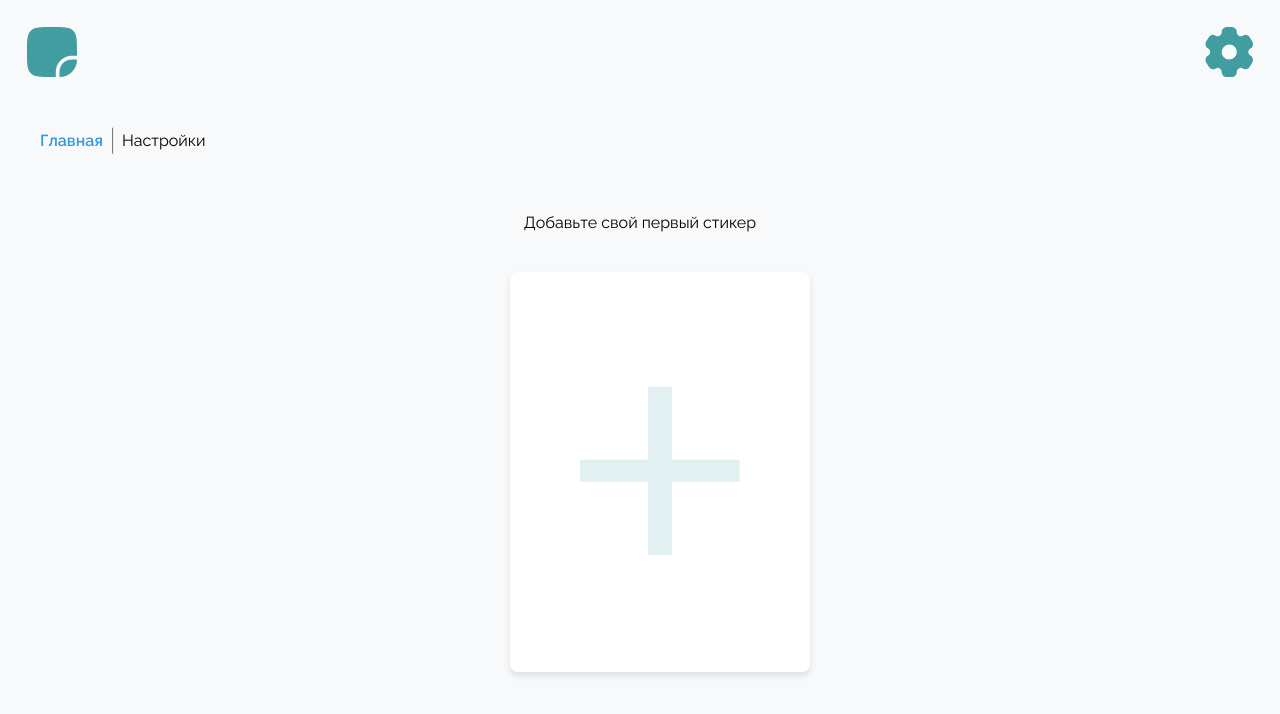
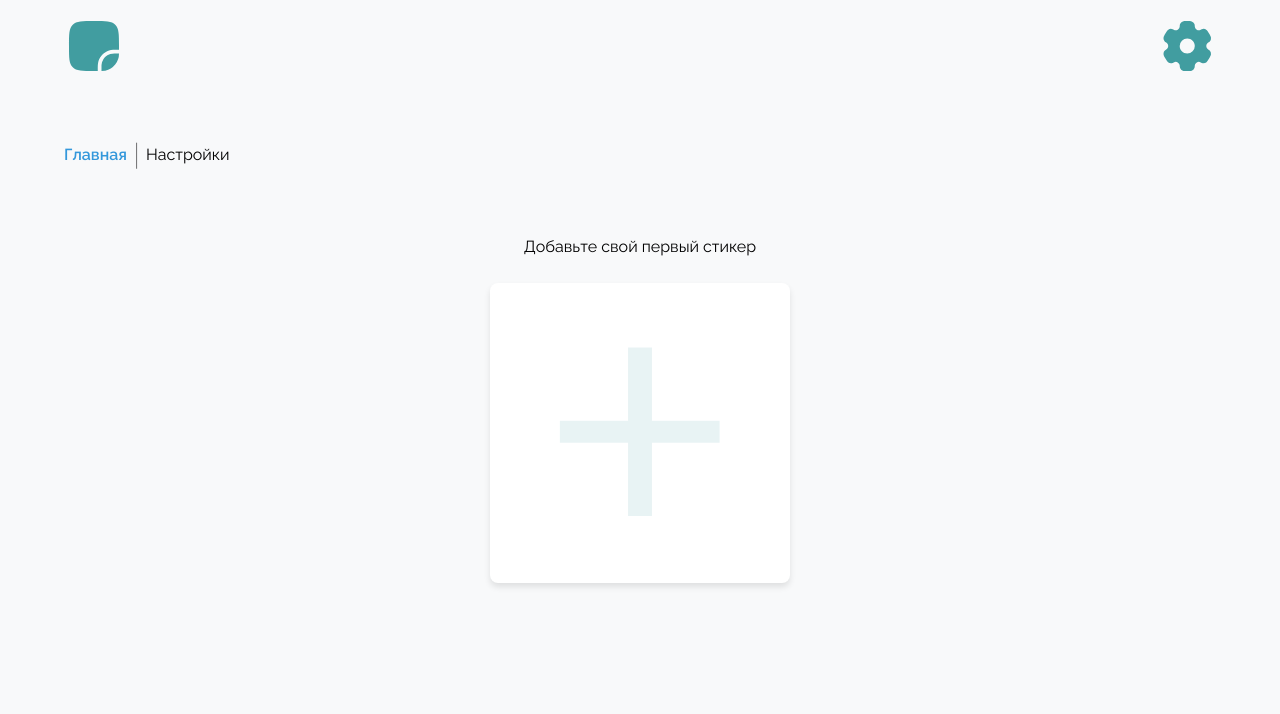
Before and after one commit to snork-maiden/stickers-desk, a Nuxt app: page /settings in a window 1280 px wide. Shown: the top 714 px of the page. Built offline with nearby package versions, Linux system fonts and the light colour scheme.

Commit message:
style fixes

```diff
--- a/app.vue
+++ b/app.vue
@@ -1,6 +1,17 @@
 <template>
-  <Header />
-  <NuxtLayout>
-    <NuxtPage />
-  </NuxtLayout>
+  <div class="main-wrapper">
+    <Header />
+    <NuxtLayout>
+      <NuxtPage />
+    </NuxtLayout>
+  </div>
 </template>
+<style scoped lang="scss">
+.main-wrapper {
+  width: Min(90vw, 1300px);
+  margin: 0 auto;
+  min-height: 100vh;
+  display: grid;
+  grid-template-rows: auto 1fr;
+}
+</style>
--- a/assets/styles/main.scss
+++ b/assets/styles/main.scss
@@ -12,12 +12,17 @@ body {
   font-style: normal;
   font-size: 16px;
   background-color: #f8f9fa;
-  min-height: 100vh;
   margin: 0;
   display: flex;
   flex-direction: column;
   -webkit-font-smoothing: antialiased;
   -moz-osx-font-smoothing: grayscale;
+  line-height: 1.6;
+}
+
+ul {
+  padding: 0;
+  margin: 0;
 }
 
 button,
@@ -48,7 +53,6 @@ button {
   flex-direction: column;
   align-items: center;
   justify-content: center;
-  word-break: break-all;
 }
 
 .link {
@@ -62,10 +66,18 @@ button {
 }
 
 .button {
-  padding: 0.1em;
-  transition: transform 0.3s;
-  :hover,
+  transition: transform 0.3s ease;
+  &:hover,
   :active {
     transform: scale(1.05);
   }
+
+  &:disabled {
+    filter: saturate(0);
+    cursor: default;
+    &:hover,
+    &:active {
+      transform: none;
+    }
+  }
 }
--- a/components/AddButton.vue
+++ b/components/AddButton.vue
@@ -31,12 +31,18 @@ function addCard(text: string) {
   background: none;
   border: none;
   cursor: pointer;
-  font-size: min(40vw, 25rem);
+  font-size: 400px;
   transform: scale(1.3);
   padding: 0;
   line-height: 1;
   font-weight: 300;
-  color: rgba(65, 157, 160, 0.15);
+  color: rgba(65, 157, 160, 0.12);
+  transition: transform 0.6s;
+
+  &:hover {
+    transform: scale(1.5);
+
+  }
 }
 
 .card-textarea {
--- a/components/EditingCard.vue
+++ b/components/EditingCard.vue
@@ -48,6 +48,7 @@ onMounted(() => {
 
 .button-group {
   display: flex;
+  width: 100%;
   justify-content: space-around;
 }
 </style>
--- a/components/Header.vue
+++ b/components/Header.vue
@@ -12,7 +12,7 @@
   display: flex;
   justify-content: space-between;
   align-items: center;
-  padding: 20px;
+  padding: 1em 0;
   background-color: #f8f9fa;
 }
 </style>
--- a/components/SettingsCard.vue
+++ b/components/SettingsCard.vue
@@ -1,8 +1,12 @@
 <template>
   <li class="card">
     <div v-if="!isEditing" class="wrapper">
-      <button @click="isEditing = true"><IconEdit /></button>
-      <button @click="store.deleteSticker(id)"><IconCancel/></button>
+      <div class="buttons">
+        <button @click="isEditing = true" class="button"><IconEdit /></button>
+        <button @click="store.deleteSticker(id)" class="button">
+          <IconDelete />
+        </button>
+      </div>
       <p class="text">
         {{ text }}
       </p>
@@ -32,25 +36,19 @@ function editCard(newText: string) {
 </script>
 
 <style scoped lang="scss">
-.cards {
+.wrapper {
+  word-break: break-all;
   display: grid;
-  place-items: center;
+  grid-template-rows: auto 1fr;
+  height: 100%;
+  width: 100%;
+}
+.text {
+  margin: auto;
 }
 
-.cards-list {
+.buttons {
   display: flex;
-  flex-wrap: wrap;
-  gap: 2em;
-  padding: 0;
-  justify-content: center;
-}
-
-.wrapper {
-  overflow-y: auto;
-  word-break: break-all;
-}
-
-.card {
-  height: 300px;
+  justify-content: space-between;
 }
 </style>
--- /dev/null
+++ b/components/SettingsCards.vue
@@ -0,0 +1,29 @@
+<template>
+  <ul class="cards-list">
+    <AddButton />
+    <SettingsCard
+      v-for="card of store.getStickers"
+      :key="card.id"
+      :id="card.id"
+    />
+  </ul>
+</template>
+
+<script setup lang="ts">
+const store = useStickerStore();
+</script>
+
+<style scoped lang="scss">
+.cards-list {
+  list-style: none;
+  display: flex;
+  flex-wrap: wrap;
+  align-items: center;
+  justify-content: center;
+  gap: 2em;
+
+  li {
+    height: 300px;
+  }
+}
+</style>
--- /dev/null
+++ b/components/icons/IconDelete.vue
@@ -0,0 +1,14 @@
+<template>
+  <!--Uploaded to: SVG Repo, www.svgrepo.com, Generator: SVG Repo Mixer Tools-->
+  <svg
+    xmlns="http://www.w3.org/2000/svg"
+    width="30"
+    height="30"
+    viewBox="0 0 24 24"
+  >
+    <path
+      d="M6 19c0 1.1.9 2 2 2h8a2 2 0 0 0 2-2V7H6v12zM19 4h-3.5l-1-1h-5l-1 1H5v2h14V4z"
+      fill="#419DA0"
+    />
+  </svg>
+</template>
--- a/pages/index.vue
+++ b/pages/index.vue
@@ -17,11 +17,9 @@ const { isStickers } = storeToRefs(useStickerStore());
 
 <style scoped lang="scss">
 .container {
+  margin-top: clamp(1.5em, 7vw, 4em);
   display: flex;
   justify-content: center;
   align-items: center;
-  height: 80vh;
-  max-width: 90vw;
-  margin: 0 auto;
 }
 </style>
--- a/pages/settings.vue
+++ b/pages/settings.vue
@@ -1,18 +1,11 @@
 <template>
-  <main class="main">
+  <main class="container">
     <Breadcrumb />
     <section class="cards">
       <p v-if="!store.isStickers" class="no-cards-warning">
         Добавьте свой первый стикер
       </p>
-      <ul class="cards-list">
-        <SettingsCard
-          v-for="card of store.getStickers"
-          :key="card.id"
-          :id="card.id"
-        />
-        <AddButton />
-      </ul>
+      <SettingsCards />
     </section>
   </main>
 </template>
@@ -22,20 +15,15 @@ const store = useStickerStore();
 </script>
 
 <style scoped lang="scss">
+.container {
+  padding-top: 2em;
+}
 .cards {
   margin-top: 5vh;
   display: flex;
   flex-direction: column;
   gap: 0.5em;
 }
-.cards-list {
-  list-style: none;
-  display: flex;
-  flex-wrap: wrap;
-  align-items: center;
-  justify-content: center;
-  gap: 2em;
-}
 
 .no-cards-warning {
   text-align: center;
```
